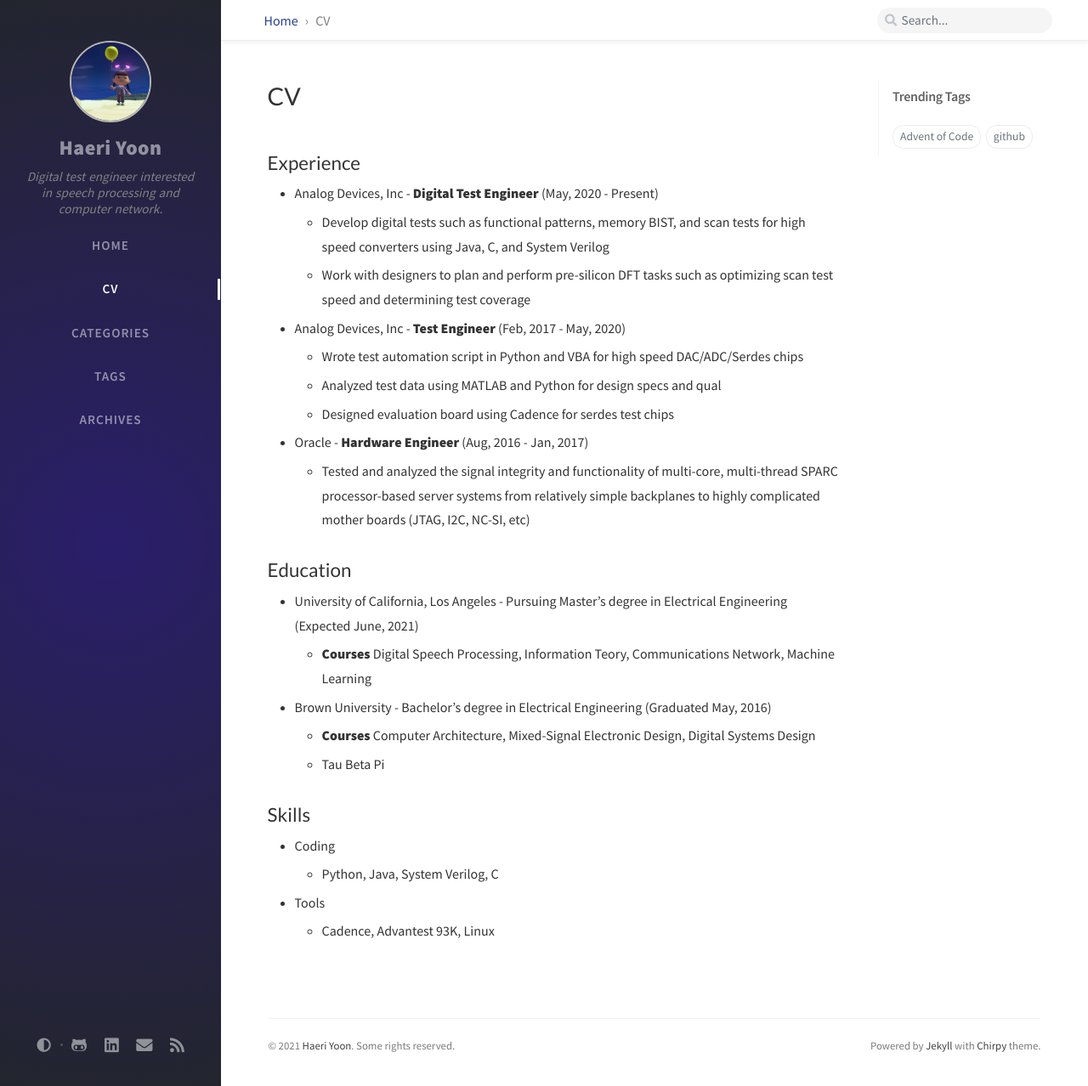
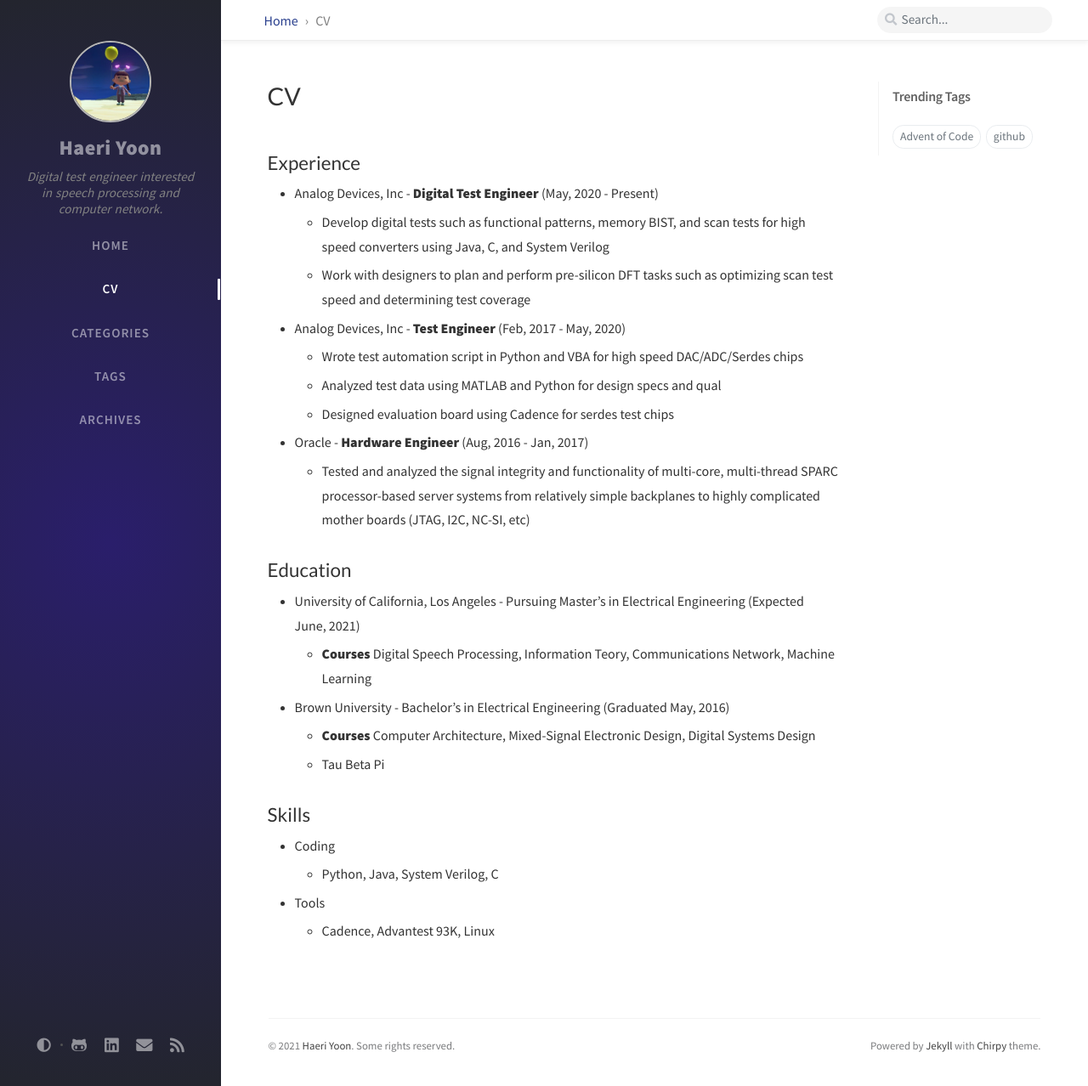
Before and after one commit to haeriy/blog, a Jekyll site: the page built from _tabs/cv.md, in a window 1280 px wide and 1278 px high. Shown: the whole window at 85% size. Built offline with Jekyll 4.4.1, drawn with Linux system fonts in a browser that asks for light colours; nearby versions of some CDN libraries; comment, search, counter and statistics services are not loaded.

Commit message:
Update cv.md

```diff
--- a/_tabs/cv.md
+++ b/_tabs/cv.md
@@ -22,9 +22,9 @@
   - Tested and analyzed the signal integrity and functionality of multi-core, multi-thread SPARC processor-based server systems from relatively simple backplanes to highly complicated mother boards (JTAG, I2C, NC-SI, etc)
 
 ## Education
-- University of California, Los Angeles - Pursuing Master's degree in Electrical Engineering (Expected June, 2021)
+- University of California, Los Angeles - Pursuing Master's in Electrical Engineering (Expected June, 2021)
   - **Courses** Digital Speech Processing, Information Teory, Communications Network, Machine Learning
-- Brown University - Bachelor's degree in Electrical Engineering (Graduated May, 2016)
+- Brown University - Bachelor's in Electrical Engineering (Graduated May, 2016)
   - **Courses** Computer Architecture, Mixed-Signal Electronic Design, Digital Systems Design
   - Tau Beta Pi
 
```
